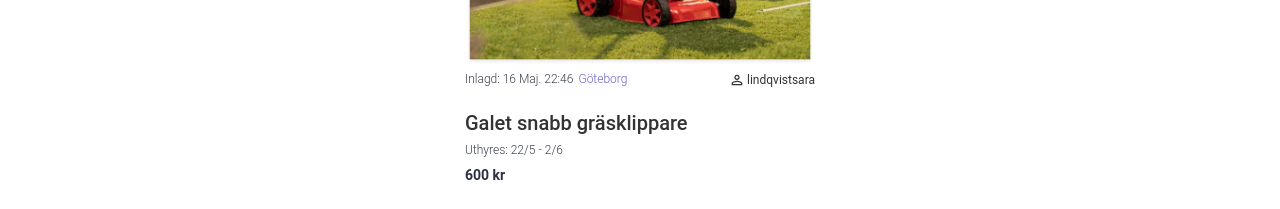
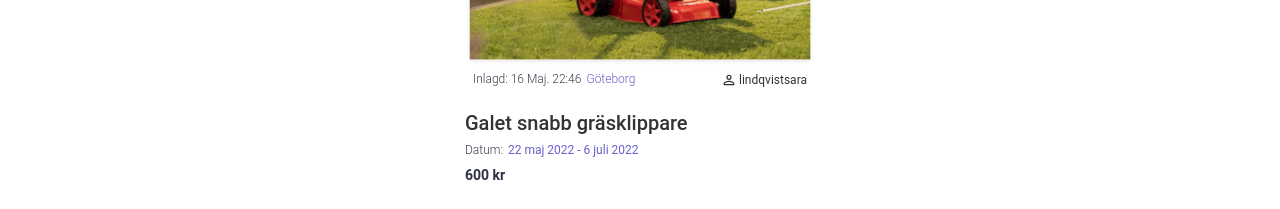
Before and after one commit to empafrontend/Rentium, a React (Create React App) app: page /add in a window 1280 px wide. Shown: the part 372-581 px from the top of the page. Built offline with nearby package versions, Linux system fonts and the light colour scheme.

Commit message:
changed color on text & adjusted position for text  (addPage)

```diff
--- a/src/AddPage.tsx
+++ b/src/AddPage.tsx
@@ -33,6 +33,8 @@ function AddPage() {
             display: 'flex',
             flexDirection: 'row',
             justifyContent: 'space-between',
+            mr: '.5rem',
+            ml: '.5rem',
           }}
         >
           <Box
@@ -94,16 +96,35 @@ function AddPage() {
           >
             Galet snabb gräsklippare
           </Typography>
-          <Typography
-            variant="body1"
+          <Box
             sx={{
-              fontSize: '12px',
               display: 'flex',
-              fontWeight: '300',
+              flexDirection: 'row',
             }}
           >
-            Uthyres: 22/5 - 2/6
-          </Typography>
+            <Typography
+              variant="body1"
+              sx={{
+                fontSize: '12px',
+                display: 'flex',
+                fontWeight: '300',
+                mr: '5px',
+              }}
+            >
+              Datum:
+            </Typography>
+            <Typography
+              variant="body1"
+              sx={{
+                color: '#6860CC',
+                fontSize: '12px',
+                display: 'flex',
+                fontWeight: '400',
+              }}
+            >
+              22 maj 2022 - 6 juli 2022
+            </Typography>
+          </Box>
           <Typography
             variant="body1"
             sx={{
--- a/src/App.tsx
+++ b/src/App.tsx
@@ -8,6 +8,7 @@ import Footer from './Footer';
 import Header from './Header';
 import './index.css';
 import LandingPage from './LandingPage';
+import MyAdd from './MyAdd';
 import SignIn from './signInAndSignUp/SignIn';
 import SignUp from './signInAndSignUp/SignUp';
 import { theme } from './theme';
@@ -23,6 +24,7 @@ function App() {
             <Route path="/sign-in" element={<SignIn />} />
             <Route path="/sign-up" element={<SignUp />} />
             <Route path="/add" element={<AddPage />} />
+            <Route path="/my-add" element={<MyAdd />} />
             <Route path="/filter" element={<AdFilterFeed />} />
             <Route path="/feed" element={<MainFeed />} />
           </Routes>
--- /dev/null
+++ b/src/MyAdd.tsx
@@ -0,0 +1,7 @@
+import { Container } from '@mui/material';
+
+function MyAdd() {
+  return <Container></Container>;
+}
+
+export default MyAdd;
```
